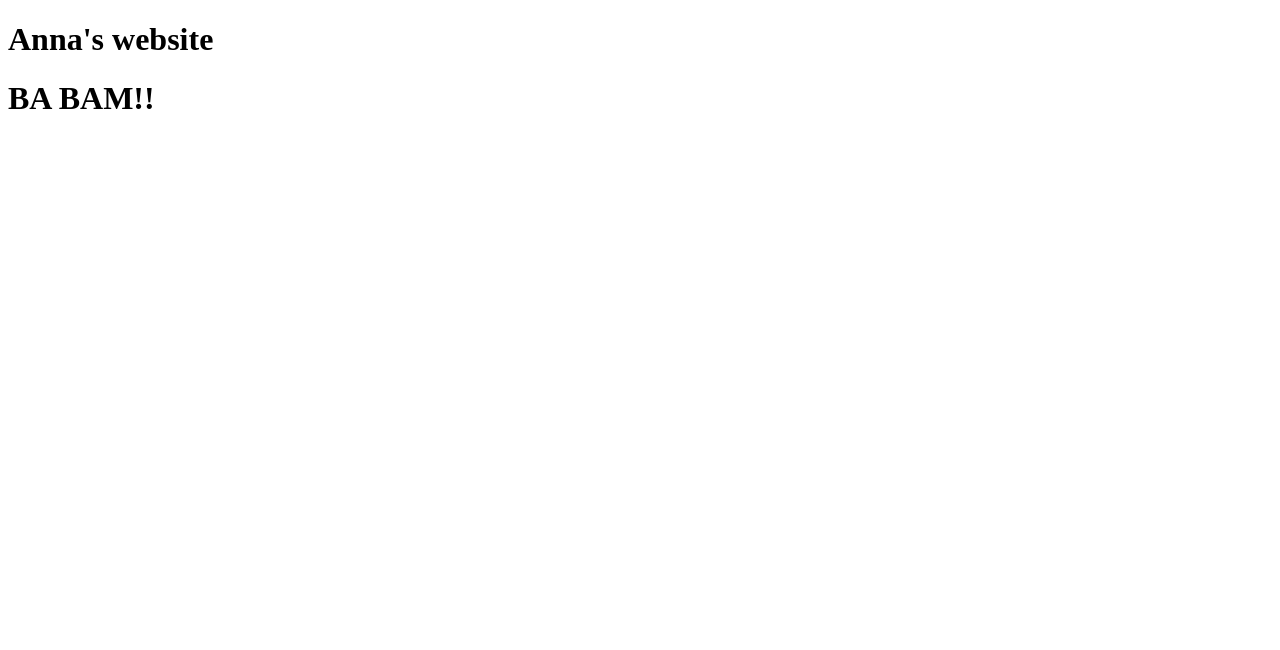
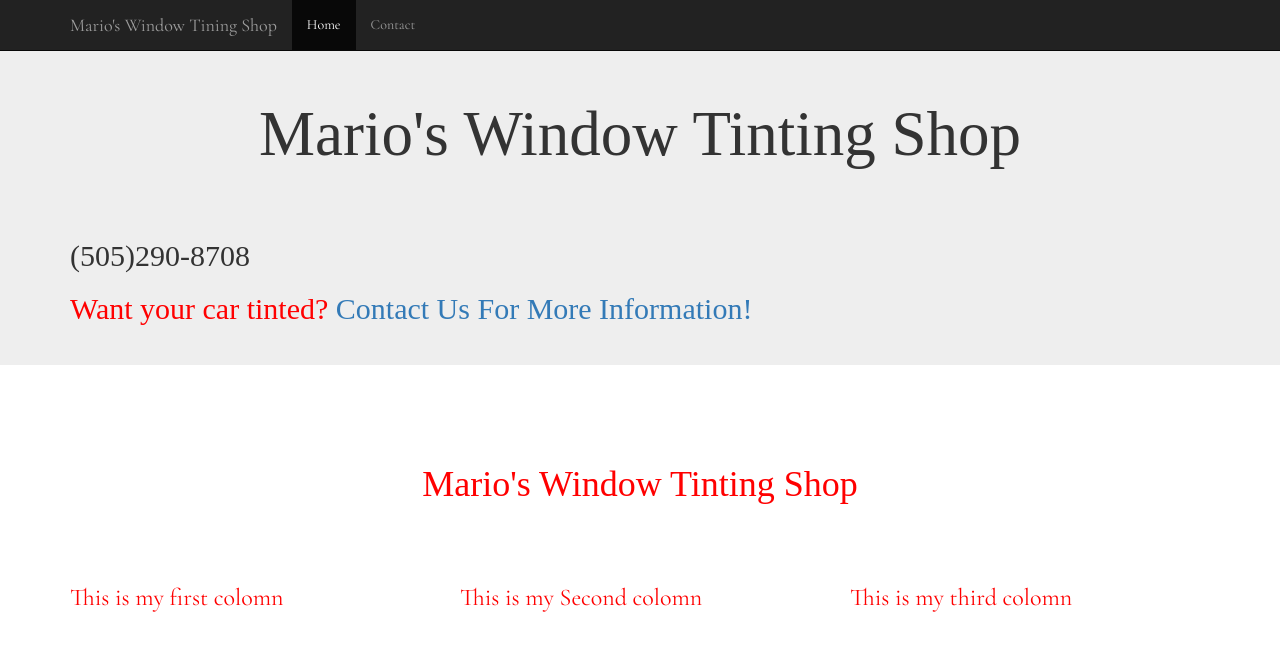
Before and after one commit to BriShawnTso-c/BriShawnTso-c.github.io, a plain HTML site: page index.html in a window 1280 px wide. Drawn offline with nearby package versions, Linux system fonts and the light colour scheme.

Commit message:
added Mario's Window Tinting Shop

```diff
--- a/index.html
+++ b/index.html
@@ -1,13 +1,135 @@
 <!DOCTYPE html>
 <html>
+
   <head>
+
     <meta charset="utf-8">
-    <title>Anna's Website</title>
-  </head>
-  <body>
+    <title>Mario's Window Tinting</title><link href=
+      "https://fonts.googleapis.com/css?family=Cormorant+Garamond"
+      rel="stylesheet">
 
 
-    <h1>Anna's website</h1>
-    <h1>BA BAM!!</h1>
+      <!-- Latest compiled and minified CSS -->
+      <!--
+      <link rel="stylesheet"
+        href="https://maxcdn.bootstrapcdn.com/bootstrap/3.3.7/css/bootstrap.min.css"
+        integrity="sha384-BVYiiSIFeK1dGmJRAkycuHAHRg32OmUcww7on3RYdg4Va+PmSTsz/K68vbdEjh4u"
+        crossorigin="anonymous">
+        -->
+      <link href="css/bootstrap.css" rel="stylesheet"/>
+      <link href="css/font-awesome.css" rel="stylesheet"/>
+      <link href="css/style.css" rel="stylesheet"/>
+
+      <style>
+
+      p {
+          text-align: center;
+          color: white;
+     }
+
+        body,html {
+          margin: 0px
+          height: 100%;
+          font-family: Cormorant Garamond;
+        }
+
+        h1,h2{
+          margin: 0px
+          text-align:center;
+          font-family: Cormorand Garamond;
+        }
+
+        h1{
+          text-align: center;
+          padding: 50px 50px;
+        }
+
+        img {
+          max-width: 100%;
+        }
+
+        .jumbotron {
+          padding-top: 30px;
+          padding-bottom: 30px;
+        }
+
+        .navbar{
+          background-color: ;
+          color:;
+
+          body{
+            padding-top: 50px;
+            padding-bottom: 20px;
+          }
+        }
+        </style>
+
+      </body>
+
+      <nav class="navbar navbar-inverse navbar-fixed-top">
+        <div class="container">
+          <div class="navbar-header">
+            <button type="button" class="navbar-toggle collapsed" data-toggle="collapse" data-target="#navbar" aria-expanded="false" aria-controls="navbar">
+              <span class="sr-only">Toggle navigation</span>
+              <span class="icon-bar"></span>
+              <span class="icon-bar"></span>
+              <span class="icon-bar"></span>
+            </button>
+            <a class="navbar-brand" href="#">Mario's Window Tining Shop</a>
+          </div>
+          <div id="navbar" class="collapse navbar-collapse">
+            <ul class="nav navbar-nav">
+              <li class="active"><a href="home.html">Home</a></li>
+              <li><a href="contact.html">Contact</a></li>
+            </ul>
+          </div><!--/.nav-collapse -->
+        </div>
+      </nav>
+
+          <div class="image-background">
+
+      </head>
+
+      <body>
+
+        <div class="jumbotron">
+
+          <div class="container">
+            <h1>Mario's Window Tinting Shop</h1>
+            <h2>(505)290-8708<h2>
+
+            <h2 style="color: red">Want your car tinted? <a href="contact.html">
+               Contact Us For More Information!</a></h2>
+
+          </style>
+
+          </div>
+
+        </div>
+
+        <div class="container">
+          <h1 style="color: red">Mario's Window Tinting Shop</h1>
+
+        <div class="row">
+
+          <div class="col-md-4">
+            <h3 style="color: red">This is my first colomn</h3>
+
+          </div>
+
+          <div class="col-md-4">
+              <h3 style="color: red">This is my Second colomn</h3>
+          </div>
+
+          <div class="col-md-4">
+            <h3 style="color: red"> This is my third colomn</h3>
+          </style>
+          </div>
+
+        </div>
+
+      </div>
+
+
   </body>
 </html>
```
